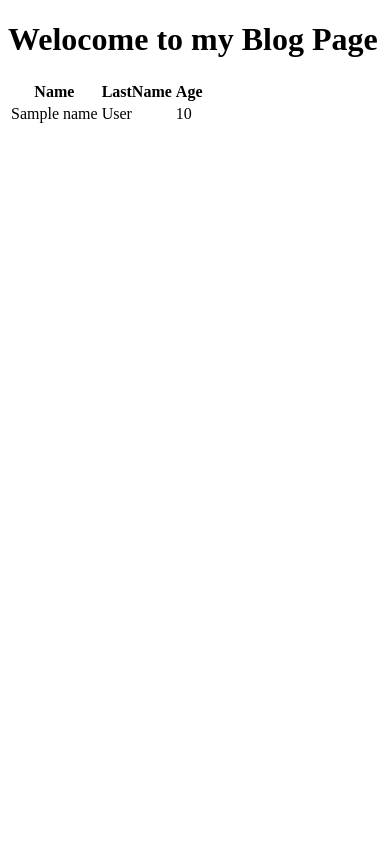
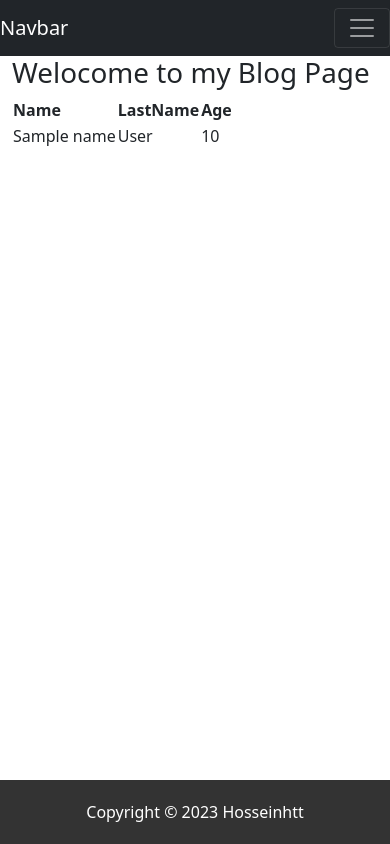
Before and after one commit to hosseinhtt/expressPr, a Django app: template templates/blog/index.html in a window 390 px wide. Run offline with Django 4.2, Linux system fonts and the light colour scheme; the template is opened without the code that fills it: most values are stand-ins (such as "Sample title", 1, 10 or a date in 2020); parts of the project's set-up code (start-up, migrations or seed data) failed here and were passed over.

Commit message:
navbar and footer added to base.html and the blog posts has card now

```diff
--- a/blog/urls.py
+++ b/blog/urls.py
@@ -6,7 +6,7 @@ from blog.views import *
 
 urlpatterns = [
     path('', IndexView.as_view(), name='index'),
-    path('post', PostListView.as_view(), name='post-list'),
+    path('post', PostListView.as_view(), name='post-list1'),
     path('post/<slug>', PostDetailView.as_view(), name='post-detail'),
     path('api/post-list', PostListAPIView.as_view(), name='post-api'),
     # path('api-token-auth/', views.obtain_auth_token),
--- /dev/null
+++ b/templates/base.html
@@ -0,0 +1,130 @@
+<!doctype html>
+<html lang="en">
+
+<head>
+    <!-- Required meta tags -->
+    <meta charset="utf-8">
+    <meta name="viewport" content="width=device-width, initial-scale=1">
+
+    <!-- Bootstrap CSS -->
+    <link href="https://cdn.jsdelivr.net/npm/bootstrap@5.0.2/dist/css/bootstrap.min.css" rel="stylesheet"
+        integrity="sha384-EVSTQN3/azprG1Anm3QDgpJLIm9Nao0Yz1ztcQTwFspd3yD65VohhpuuCOmLASjC" crossorigin="anonymous">
+
+    <title>{% block title %} {% endblock %}</title>
+
+    <style>
+        /* Sticky footer styles */
+        body {
+            display: flex;
+            flex-direction: column;
+            min-height: 100vh;
+            margin: 0;
+        }
+
+        .container {
+            flex: 1;
+        }
+
+        .footer {
+            background-color: #333;
+            color: #fff;
+            text-align: center;
+            padding: 20px 0;
+            margin-top: auto;
+            /* Center the footer vertically */
+            position: sticky;
+            bottom: 0;
+        }
+
+        /* styles.css */
+
+        /* Card container */
+        .card {
+            border: 1px solid #ddd;
+            border-radius: 5px;
+            margin: 10px;
+            padding: 10px;
+            box-shadow: 0 4px 8px rgba(0, 0, 0, 0.2);
+            background-color: #fff;
+        }
+
+        /* Card image */
+        .card img {
+            max-width: 100%;
+            height: auto;
+        }
+
+        /* Card title */
+        .card h2 {
+            font-size: 1.5rem;
+            margin-top: 10px;
+        }
+
+        /* Post date */
+        .post-date {
+            font-style: italic;
+            color: #777;
+        }
+
+        /* Read More link */
+        .read-more {
+            display: block;
+            margin-top: 10px;
+            text-align: right;
+            text-decoration: none;
+            color: #007BFF;
+        }
+    </style>
+</head>
+
+<body>
+    {% block nav %}
+
+    <nav class="navbar navbar-expand-lg navbar-dark bg-dark">
+        <a class="navbar-brand" href="#">Navbar</a>
+        <button class="navbar-toggler" type="button" data-toggle="collapse" data-target="#navbarNav"
+            aria-controls="navbarNav" aria-expanded="false" aria-label="Toggle navigation">
+            <span class="navbar-toggler-icon"></span>
+        </button>
+        <div class="collapse navbar-collapse" id="navbarNav">
+            <ul class="navbar-nav">
+                {% with url_name=request.resolver_match.url_name %}
+                <li class="nav-item active">
+                    <a class="nav-link" href="{%url 'index'%}">Home <span class="sr-only">
+                            {% if url_name == 'index'%}(active){% endif%}</span></a>
+                </li>
+                <li class="nav-item">
+                    <a class="nav-link" href="{% url 'post-list1' %}">Posts
+                        <span class="sr-only">
+                            {% if url_name == 'post-list1'%}(active){% endif%}</span></a>
+                </li>
+                <li class="nav-item">
+                    <a class="nav-link" href="">Contact Us</a>
+                </li>
+                {% endwith %}
+            </ul>
+        </div>
+    </nav>
+    {% endblock nav %}
+
+    <main class="container">
+        {% block content %}
+        <!-- Content of individual pages goes here -->
+        {% endblock %}
+    </main>
+
+    {% block footer %}
+    <footer class="footer">
+        Copyright © 2023 Hosseinhtt
+    </footer>
+    {% endblock footer %}
+    <!-- Optional JavaScript; choose one of the two! -->
+
+    <!-- Option 1: Bootstrap Bundle with Popper -->
+    <script src="https://cdn.jsdelivr.net/npm/bootstrap@5.0.2/dist/js/bootstrap.bundle.min.js"
+        integrity="sha384-MrcW6ZMFYlzcLA8Nl+NtUVF0sA7MsXsP1UyJoMp4YLEuNSfAP+JcXn/tWtIaxVXM"
+        crossorigin="anonymous"></script>
+
+</body>
+
+</html>
--- a/templates/blog/index.html
+++ b/templates/blog/index.html
@@ -1,13 +1,8 @@
-<!DOCTYPE html>
-<html lang="en">
-
-<head>
-    <meta charset="UTF-8">
-    <meta name="viewport" content="width=device-width, initial-scale=1.0">
-    <title>Home | My BLog</title>
-</head>
-
-<body>
+{% extends 'base.html' %}
+{% block title %}
+Home | My Blog
+{% endblock %}
+{% block content %}
 <h1>Welocome to my Blog Page</h1>
 <div>
     <table>
@@ -28,7 +23,4 @@
     </table>
 
 </div>
-
-</body>
-
-</html>
+{% endblock %}
```
Also changed, not shown: templates/blog/post.html (+22 -20 lines). Lines whose indentation alone changed are shown as unchanged.
